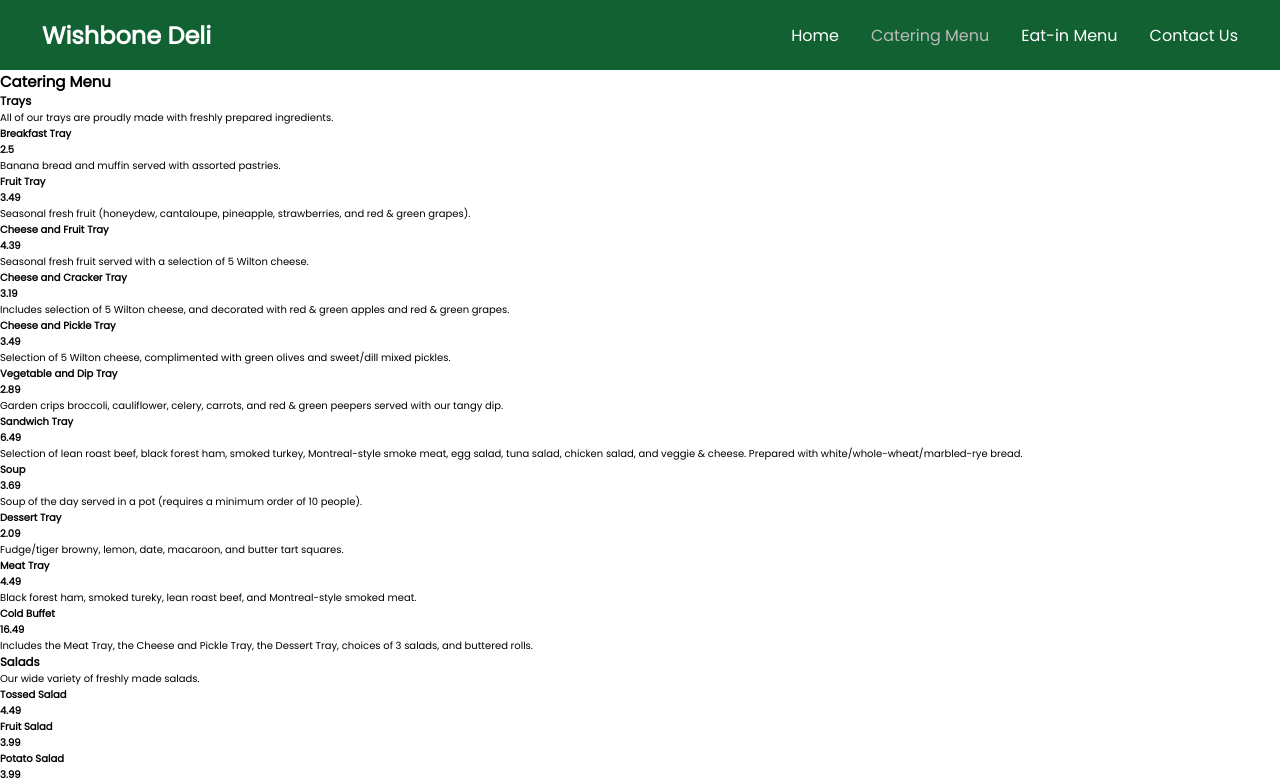
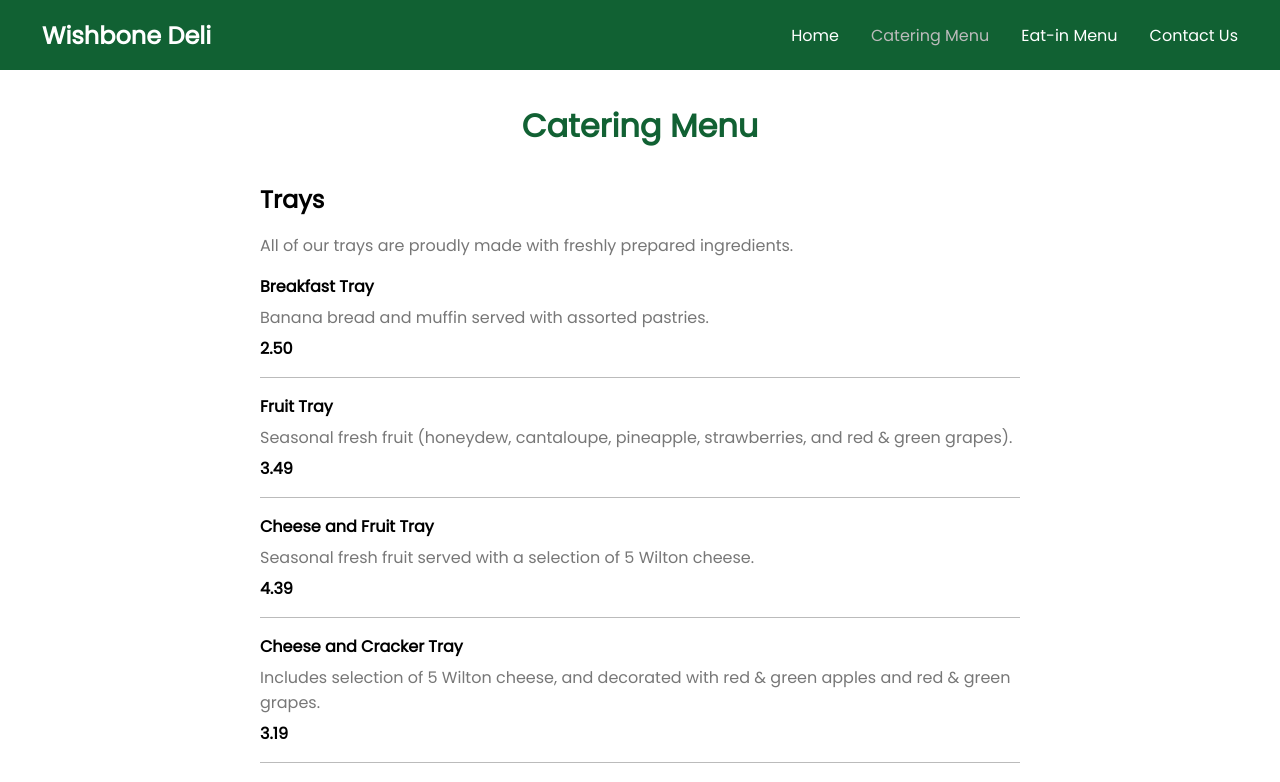
Before and after one commit to Wishbone-Deli/wishbonedeli.ca, a Next.js app: page /catering in a window 1280 px wide. Shown: the top 782 px of the page. Built offline with nearby package versions, Linux system fonts and the light colour scheme.

Commit message:
add menu styling

```diff
--- a/src/components/Menu.tsx
+++ b/src/components/Menu.tsx
@@ -41,13 +41,31 @@ const Menu: FC<MenuProps> = ({ name, categories }: MenuProps) => {
     extraPrice,
     days,
   }: Item): ReactElement => (
-    <div key={name}>
-      <h4>{name}</h4>
-      <h4>{price}</h4>
-      {extraPrice && <h4>{price + extraPrice}</h4>}
-      {description && <p>{description}</p>}
+    <div key={name} className="menu__item">
+      <h4 className="menu__item-label menu__item-label--name">{name}</h4>
+      {description && (
+        <p className="menu__item-label menu__item-label--description">
+          {description}
+        </p>
+      )}
+
+      {extraPrice ? (
+        <>
+          <h4 className="menu__item-label menu__item-label--price">
+            Small: {price.toFixed(2)}
+          </h4>
+          <h4 className="menu__item-label menu__item-label--price">
+            Large: {(price + extraPrice).toFixed(2)}
+          </h4>
+        </>
+      ) : (
+        <h4 className="menu__item-label menu__item-label--price">
+          {price.toFixed(2)}
+        </h4>
+      )}
+
       {days && (
-        <p>
+        <p className="menu__item-label menu__item-label--description">
           Available on{' '}
           {days.map(
             day =>
@@ -56,21 +74,27 @@ const Menu: FC<MenuProps> = ({ name, categories }: MenuProps) => {
           )}
         </p>
       )}
+
       {/* TODO: categorize by days for category that only have day-exclusive items */}
     </div>
   );
 
   const buildAddOn = ({ name, price }: AddOn): ReactElement => (
     <div key={name}>
-      <h5>{name}</h5>
-      <h5>{price}</h5>
+      <h5 className="menu__item-label menu__item-label--name">{name}</h5>
+      <h5 className="menu__item-label menu__item-label--price">
+        {price.toFixed(2)}
+      </h5>
     </div>
   );
 
   const buildPromo = ({ description }: Promo): ReactElement => (
-    <div key={description}>
-      <h3>{description}</h3>
-    </div>
+    <h3
+      key={description}
+      className="menu__category-label menu__category-label--promo"
+    >
+      {description}
+    </h3>
   );
 
   const buildCategory = ({
@@ -80,20 +104,39 @@ const Menu: FC<MenuProps> = ({ name, categories }: MenuProps) => {
     addOns,
     promos,
   }: Category): ReactElement => (
-    <div key={name}>
-      <h3>{name}</h3>
+    <section key={name} className="menu__category">
+      <h3 className="menu__category-label menu__category-label--name">
+        {name}
+      </h3>
+
+      {description && (
+        <p className="menu__category-label menu__category-label--description">
+          {description}
+        </p>
+      )}
+
+      {items.map(buildItem)}
+
+      {addOns && (
+        <>
+          <h3 className="menu__category-label menu__category-label--add-on">
+            Add Ons
+          </h3>
+          {addOns.map(buildAddOn)}
+        </>
+      )}
+
       {promos && promos.map(buildPromo)}
-      {description && <p>{description}</p>}
-      {items.map(buildItem)}
-      {addOns && addOns.map(buildAddOn)}
-    </div>
+    </section>
   );
 
   return (
-    <div>
-      <h2>{name}</h2>
-      {categories.map(buildCategory)}
-    </div>
+    <section className="menu">
+      <div className="container container--small">
+        <h2 className="menu__title">{name}</h2>
+        {categories.map(buildCategory)}
+      </div>
+    </section>
   );
 };
 
--- a/src/styles/components/_container.scss
+++ b/src/styles/components/_container.scss
@@ -1,4 +1,8 @@
 .container {
   margin: 0 auto;
-  max-width: 126rem;
+  max-width: 1260px;
 }
+
+.container--small {
+  max-width: 760px;
+}
--- /dev/null
+++ b/src/styles/components/_menu.scss
@@ -0,0 +1,64 @@
+.menu {
+  padding: $m-size;
+}
+
+.menu__title {
+  @extend .section__label--title;
+}
+
+.menu__category {
+  margin: $m-size 0;
+}
+
+.menu__category-label {
+  @extend .section__label;
+}
+
+.menu__category-label--add-on {
+  font-size: $s-size;
+}
+
+.menu__category-label--name {
+  @extend .section__label--subtitle;
+}
+
+.menu__category-label--description {
+  @extend .section__label--description;
+}
+
+.menu__category-label--promo {
+  color: $dark-grey;
+  font-size: $s-size;
+}
+
+.menu__item {
+  margin: $s-size 0;
+}
+
+.menu__item:after {
+  border-bottom: 1px solid $grey;
+  content: '';
+  display: block;
+  margin: $s-size auto;
+}
+
+.menu__item:last-child:after {
+  content: none;
+}
+
+.menu__item-label {
+  margin: $xxs-size 0;
+}
+
+.menu__item-label--name {
+  font-size: $s-size;
+}
+
+.menu__item-label--description {
+  color: $light-black;
+  font-size: $s-size;
+}
+
+.menu__item-label--price {
+  font-size: $s-size;
+}
--- a/src/styles/components/_section.scss
+++ b/src/styles/components/_section.scss
@@ -1,3 +1,5 @@
+// usage of flex here is only meant to center the child/children inside;
+// use section__flex for configuring layout
 .section {
   align-items: center;
   display: flex;
@@ -24,6 +26,7 @@
   min-height: 50vh;
 }
 
+// need to be applied to container-like enveloping elements
 .section__flex {
   align-items: center;
   display: flex;
@@ -33,38 +36,42 @@
 
 .section__divider {
   align-items: center;
+  column-gap: $l-size;
   display: grid;
-  column-gap: $l-size;
   justify-content: center;
 }
 
-.section__title {
+.section__divider-element {
+  padding: 0 $s-size;
+}
+
+.section__label {
+  margin: $s-size 0;
+}
+
+.section__label--title {
   color: $primary-color;
   font-size: $m-size;
   font-weight: bold;
-  margin: $s-size 0;
   text-align: center;
 }
 
-.section__subtitle {
+.section__label--subtitle {
   font-size: $sm-size;
-  margin: $s-size 0;
-  padding: 0 $s-size;
 }
 
-.section__description {
+.section__label--description {
   color: $light-black;
   font-size: $s-size;
-  margin: $s-size 0;
-  padding: 0 $s-size;
 }
 
-.section__description--with-overlay {
+.section__label--over-overlay {
   color: $black;
 }
 
 @media (min-width: $desktop-breakpoint) {
-  .section:nth-child(even) > .section__flex > *:first-child {
+  // take the first child and apply it to the end
+  .section:nth-child(odd) > .section__flex > *:first-child {
     order: 1;
   }
 
--- a/src/styles/style.scss
+++ b/src/styles/style.scss
@@ -10,6 +10,7 @@
 @import './components/footer';
 @import './components/form';
 @import './components/header';
+@import './components/menu';
 @import './components/navbar';
 @import './components/section';
 @import './components/table';
```
Also changed, not shown: src/components/ContactUs.tsx (+14 -8 lines), src/components/EatIn.tsx (+20 -28 lines), src/components/Home.tsx (+9 -9 lines), 1 other file (tests, documents, lock files or other folders).
